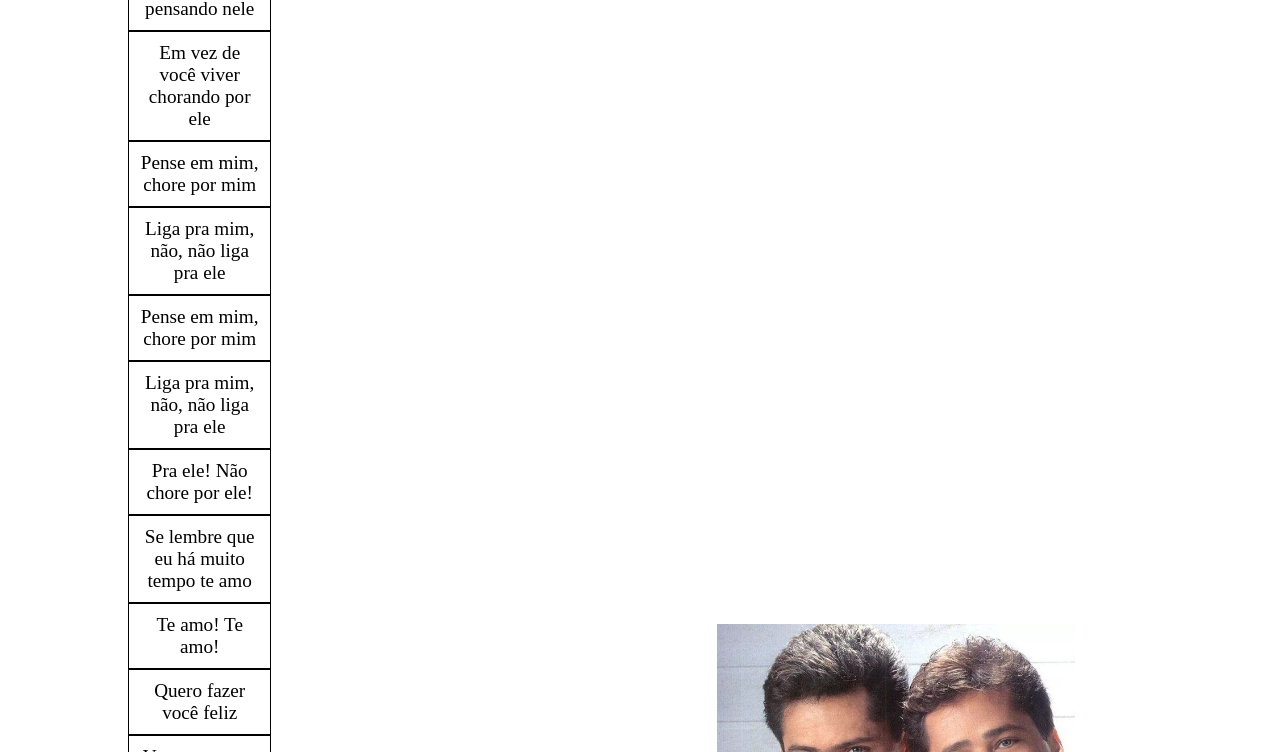
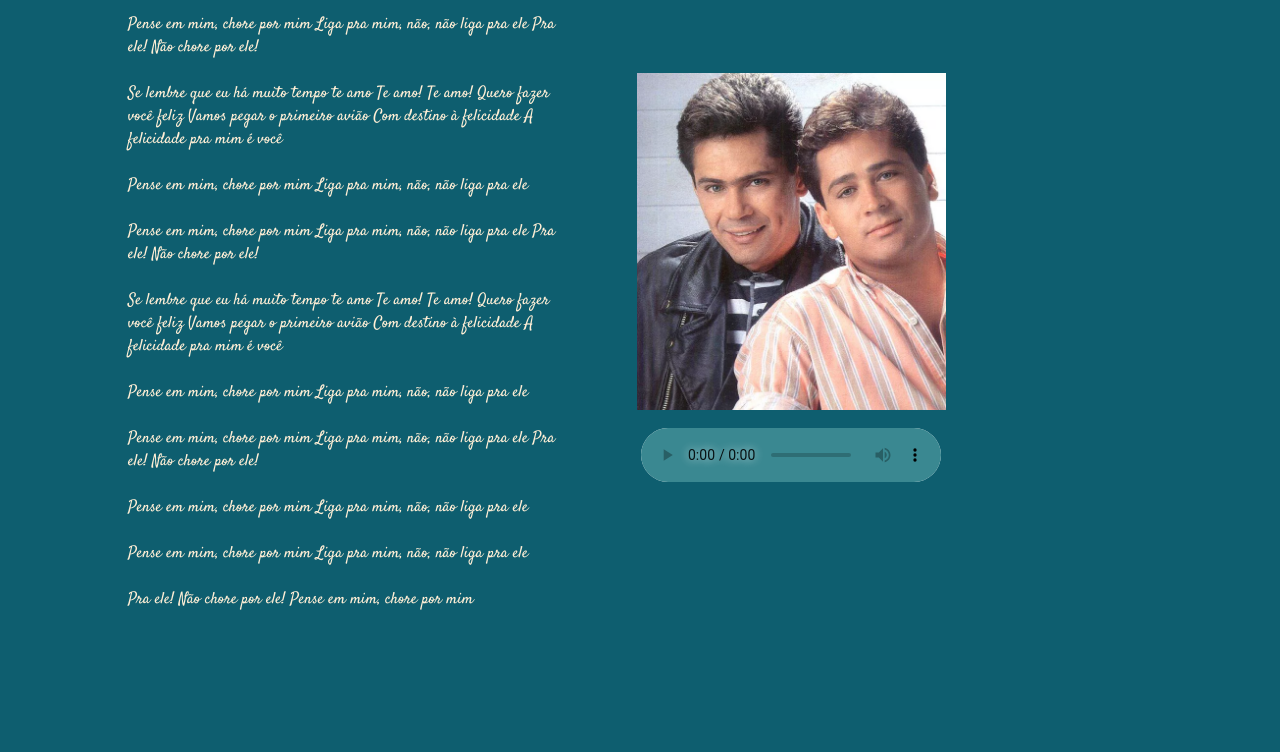
Before and after one commit to only-jawad/trabalho-html, a plain HTML site: page index.html in a window 1280 px wide. Shown: the part 239-991 px from the top of the page. Drawn offline with Linux system fonts and the light colour scheme; a web font is replaced by a local one.

Commit message:
Atualização letras
Atualização da letras e cores

```diff
--- a/index.html
+++ b/index.html
@@ -11,93 +11,70 @@
   <body class="site">
     <header class="cabecalho">
       <center>
-        <h2> Leandro e Leonardo - Pense em Mim </h2>
+        <h2 id="titulo"> Leandro e Leonardo - Pense em Mim </h2>
       </center>
     </header>
     <main class="container">
       <section class="conteudo">
-
-        <table id="tabelaLetra">
-          <tr>
-            <td>Em vez de você ficar pensando nele</td>
-          </tr>
-          <tr>
-            <td>Em vez de você viver chorando por ele</td>
-          </tr>
-          <tr>
-            <td>Pense em mim, chore por mim</td>
-          </tr>
-          <tr>
-            <td>Liga pra mim, não, não liga pra ele</td>
-          </tr>
-          <tr>
-            <td>Pense em mim, chore por mim</td>
-          </tr>
-          <tr>
-            <td>Liga pra mim, não, não liga pra ele</td>
-          </tr>
-          <tr>
-            <td>Pra ele! Não chore por ele!</td>
-          </tr>
-          <tr>
-            <td>Se lembre que eu há muito tempo te amo</td>
-          </tr>
-          <tr>
-            <td>Te amo! Te amo!</td>
-          </tr>
-          <tr>
-            <td>Quero fazer você feliz</td>
-          </tr>
-          <tr>
-            <td>Vamos pegar o primeiro avião</td>
-          </tr>
-          <tr>
-            <td>Com destino à felicidade</td>
-          </tr>
-          <tr>
-            <td>A felicidade pra mim é você</td>
-          </tr>
-          <tr>
-            <td>Pense em mim, chore por mim</td>
-          </tr>
-          <tr>
-            <td>Liga pra mim, não, não liga pra ele</td>
-          </tr>
-          <tr>
-            <td>Pense em mim, chore por mim</td>
-          </tr>
-          <tr>
-            <td>Liga pra mim, não, não liga pra ele</td>
-          </tr>
-          <tr>
-            <td>Pra ele! Não chore por ele!</td>
-          </tr>
-          <tr>
-            <td>Pense em mim, chore por mim</td>
-          </tr>
-          <tr>
-            <td>Liga pra mim, não, não liga pra ele</td>
-          </tr>
-          <tr>
-            <td>Pense em mim, chore por mim</td>
-          </tr>
-          <tr>
-            <td>Liga pra mim, não, não liga pra ele</td>
-          </tr>
-          <tr>
-            <td>Pra ele! Não chore por ele!</td>
-          </tr>
-          <tr>
-            <td>Pense em mim, chore por mim</td>
-          </tr>
-        </table>
-
+        <p>
+          Em vez de você ficar pensando nele
+          Em vez de você viver chorando por ele
+          Pense em mim, chore por mim
+          Liga pra mim, não, não liga pra ele
+          <br><br>
+          Pense em mim, chore por mim
+          Liga pra mim, não, não liga pra ele
+          Pra ele! Não chore por ele!
+          <br><br>
+          Se lembre que eu há muito tempo te amo
+          Te amo! Te amo!
+          Quero fazer você feliz
+          Vamos pegar o primeiro avião
+          Com destino à felicidade
+          A felicidade pra mim é você
+          <br><br>
+          Pense em mim, chore por mim
+          Liga pra mim, não, não liga pra ele
+          <br><br>
+          Pense em mim, chore por mim
+          Liga pra mim, não, não liga pra ele
+          Pra ele! Não chore por ele!
+          <br><br>
+          Se lembre que eu há muito tempo te amo
+          Te amo! Te amo!
+          Quero fazer você feliz
+          Vamos pegar o primeiro avião
+          Com destino à felicidade
+          A felicidade pra mim é você
+          <br><br>
+          Pense em mim, chore por mim
+          Liga pra mim, não, não liga pra ele
+          <br><br>
+          Pense em mim, chore por mim
+          Liga pra mim, não, não liga pra ele
+          Pra ele! Não chore por ele!
+          <br><br>
+          Pense em mim, chore por mim
+          Liga pra mim, não, não liga pra ele
+          <br><br>
+          Pense em mim, chore por mim
+          Liga pra mim, não, não liga pra ele
+          <br><br>
+          Pra ele! Não chore por ele!
+          Pense em mim, chore por mim
+        </p>
       </section>
       <section class="imgCantores">
         <img src="sla.webp" alt="" id="imgLeandroELeonardo">
         <br>
         <audio controls src="X2Download.app - Pense em mim - Leandro & Leonardo (128 kbps).mp3" id="audio"></audio>
       </section>
+      <br><br>
+      <div class="redes-sociais">
+        <a href=""><i class="fa-brands fa-github"></i> Rafael Z. Soster</a>
+        <br>
+        <a href=""><i class="fa-brands fa-github"></i> Abduljawad T. Karout</a>
+      </div>
     </main>
     <footer class="rodape">
       <a href="https://github.com/only-jawad/trabalho-html"> <i class="fa-brands fa-github"></i> Ir para o repositorio do git! </a>
--- a/style.css
+++ b/style.css
@@ -1,16 +1,24 @@
+@import url('https://fonts.googleapis.com/css2?family=Satisfy&family=Unbounded:wght@300&display=swap');
+
+:root{
+    --primeira-cor:#0E5E6F;
+    --segunda-cor:#3A8891;
+    --segunda-cor-hover:#4fbac6;
+    --terceira-cor:#FFEFD6;
+}
+
 *{ /*Reset css*/
     margin: 0;
     padding: 0;
 }
 
 header {
-    background-color: gray;
     padding: 20px;
-    color: white;
+    color: var(--terceira-cor);
 }
 
 body{
-    background-color: white;
+    background-color: var(--primeira-cor);
     margin: 0;
     padding: 0;
 }
@@ -25,6 +33,9 @@ body{
 .cabecalho{
         margin: 2% 10%; /*(cima e baixo) (esquerda e direita)*/
 }
+    .cabecalho #titulo{
+        font-family: 'Unbounded', sans-serif;
+    }
 .container{
     display: flex;
     flex-direction: row;
@@ -36,16 +47,18 @@ body{
     display: flex;
     flex-direction: column;
     gap: 25px;
+    font-family: 'Satisfy', sans-serif;
+    color: var(--terceira-cor);
 }
 
-table {
+/* table {
     display: flex;
     flex-direction: column;
     border-collapse: collapse;
-    width: 28%; /*Problemas na resonsividade */
+    width: 28%;
     font-size: 1.2em;
     margin-bottom: 20px;
-  }
+  } */
 
   td {
     border: 1px solid black;
@@ -55,9 +68,9 @@ table {
     display: inline-block;
   }
 
-#audio{
-   /* editar audio */
-}
+audio::-webkit-media-controls-panel {
+    background-color: var(--segunda-cor);
+  }
 
 .container .imgCantores{
     width: 50%;
@@ -87,21 +100,29 @@ img#imgLeandroELeonardo {
         border-radius: 16px;
         text-decoration: none;
         padding: 12px 24px;
-        background-color: rgb(219, 31, 219);
+        background-color: var(--segunda-cor);
         color: white;
     }
         a:hover {
-            background-color: rgb(223, 40, 223);
+            background-color: var(--segunda-cor-hover);
         }
+
+.redes-sociais{
+    text-decoration: none;
+    flex-direction: column;
+}
 
 @media (max-width: 768px){
     .container{
         flex-direction: column-reverse;
     }
-    .container .conteudo, .container .avatar{
+    .container .conteudo, .container .imgCantores{
         width: 100%;
     }
     .container .conteudo .redes-socias a{
         width: 100%;
     }
+    #audio{
+        padding: 5%;
+    }
 }
```
